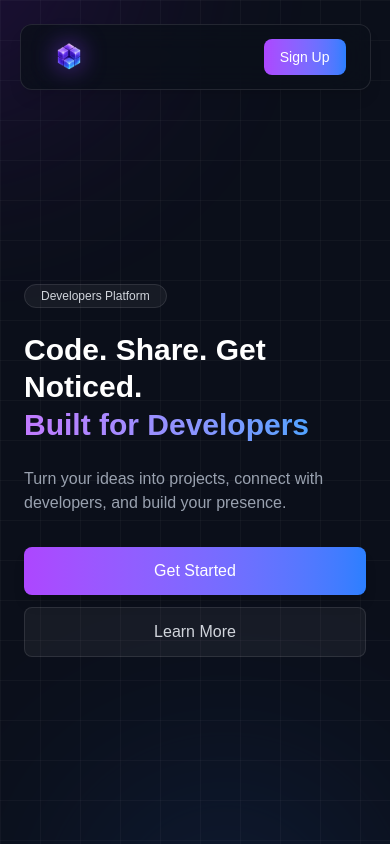
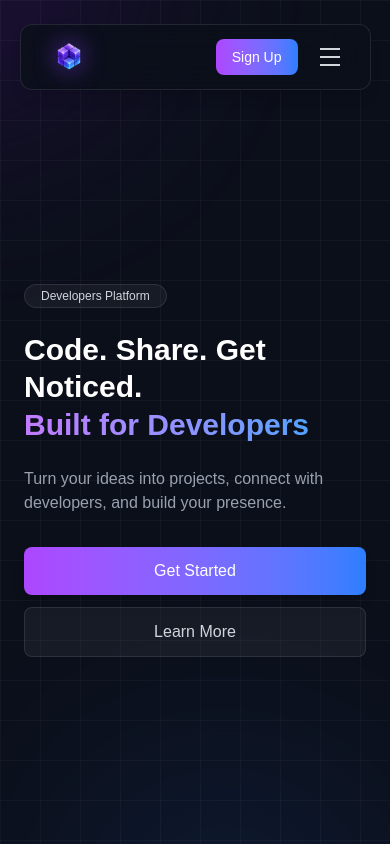
Before and after one commit to devspark-2501/DevCollab-Website, a Next.js app in the folder front-end/: page / in a window 390 px wide. Shown: the top 844 px of the page. Built offline with nearby package versions, Linux system fonts and the light colour scheme; no server answers; the database is empty.

Commit message:
NavBar made Responsive

```diff
--- a/front-end/app/Components/layout/NavBar.jsx
+++ b/front-end/app/Components/layout/NavBar.jsx
@@ -2,15 +2,19 @@
 
 import { useSession, signOut } from "next-auth/react";
 import Link from "next/link";
+import { useState } from "react";
 
 export const NavBar = () => {
-
   const { data: session, status } = useSession();
+  const [menuOpen, setMenuOpen] = useState(false);
 
   return (
     <div className="absolute top-6 left-1/2 -translate-x-1/2 w-full flex justify-center z-50">
 
-      <div className="w-[90%] max-w-6xl px-6 py-2 rounded-xl bg-[#0b0f1a]/80 backdrop-blur-xl border border-white/10 shadow-lg flex items-center justify-between">
+      <div className="w-[90%] max-w-6xl px-6 py-2 rounded-xl bg-[#0b0f1a]/80 backdrop-blur-xl border border-white/10 shadow-lg flex flex-col md:flex-row md:items-center justify-between">
+
+        {/* Top Row: Logo + Right Side + Hamburger */}
+        <div className="flex items-center justify-between w-full">
 
           {/* Logo */}
           <Link href="/">
@@ -23,16 +27,13 @@ export const NavBar = () => {
             </div>
           </Link>
 
-        {/* Center Links */}
+          {/* Center Links — desktop only */}
           <div className="hidden md:flex gap-8 text-gray-300 text-sm">
-
             <Link href="/Explore">
               <p className="hover:text-white transition">Explore</p>
             </Link>
-
             <a href="#" className="hover:text-white transition">Projects</a>
             <a href="#" className="hover:text-white transition">Community</a>
-
             <Link href="/Profile">
               <p className="hover:text-white transition">Profile</p>
             </Link>
@@ -44,10 +45,7 @@ export const NavBar = () => {
             {status === "loading" ? (
               <div className="w-8 h-8 border-2 border-purple-500 border-t-transparent rounded-full animate-spin" />
             ) : session ? (
-
-            // LOGGED IN VIEW
               <div className="flex items-center gap-3">
-
                 <Link href="/Profile">
                   <img
                     src={session.user.image || "/default-avatar.png"}
@@ -55,31 +53,44 @@ export const NavBar = () => {
                     className="w-9 h-9 rounded-full border border-white/10 hover:scale-105 transition"
                   />
                 </Link>
-
-              {/* <button
-                onClick={() => signOut()}
-                className="px-3 py-1.5 rounded-lg bg-red-500/20 border border-red-500/30 text-red-400 text-xs hover:bg-red-500/30 transition"
-              >
-                Logout
-              </button> */}
-
               </div>
-
             ) : (
-
-            // LOGGED OUT VIEW
               <Link href="/sign-up">
                 <button className="px-4 py-2 rounded-lg bg-gradient-to-r from-purple-500 to-blue-500 text-white text-sm font-medium hover:opacity-90 transition">
                   Sign Up
                 </button>
               </Link>
+            )}
 
+            {/* Hamburger — mobile only */}
+            <button
+              className="md:hidden flex flex-col justify-center items-center w-8 h-8 gap-1.5 ml-1"
+              onClick={() => setMenuOpen(!menuOpen)}
+              aria-label="Toggle menu"
+            >
+              <span className={`block w-5 h-0.5 bg-gray-300 transition-all duration-300 ${menuOpen ? "rotate-45 translate-y-2" : ""}`} />
+              <span className={`block w-5 h-0.5 bg-gray-300 transition-all duration-300 ${menuOpen ? "opacity-0" : ""}`} />
+              <span className={`block w-5 h-0.5 bg-gray-300 transition-all duration-300 ${menuOpen ? "-rotate-45 -translate-y-2" : ""}`} />
+            </button>
+
+          </div>
+        </div>
+
+        {/* Mobile Dropdown Menu */}
+        {menuOpen && (
+          <div className="md:hidden flex flex-col gap-4 text-gray-300 text-sm pt-4 pb-2 border-t border-white/10 mt-3">
+            <Link href="/Explore" onClick={() => setMenuOpen(false)}>
+              <p className="hover:text-white transition">Explore</p>
+            </Link>
+            <a href="#" className="hover:text-white transition" onClick={() => setMenuOpen(false)}>Projects</a>
+            <a href="#" className="hover:text-white transition" onClick={() => setMenuOpen(false)}>Community</a>
+            <Link href="/Profile" onClick={() => setMenuOpen(false)}>
+              <p className="hover:text-white transition">Profile</p>
+            </Link>
+          </div>
         )}
 
       </div>
-
-      </div>
-
     </div>
   );
 };
```
Lines whose indentation alone changed are shown as unchanged.
